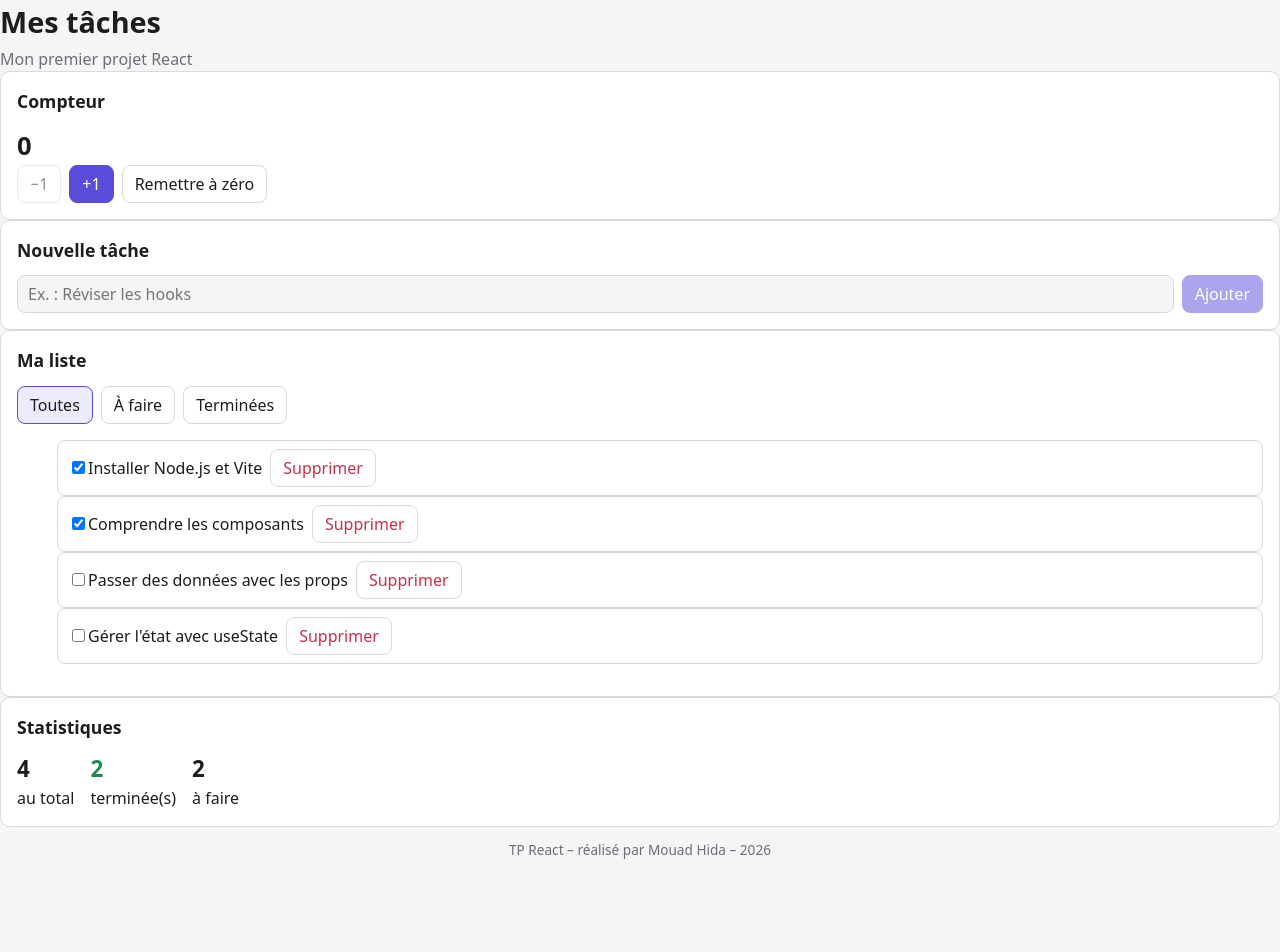
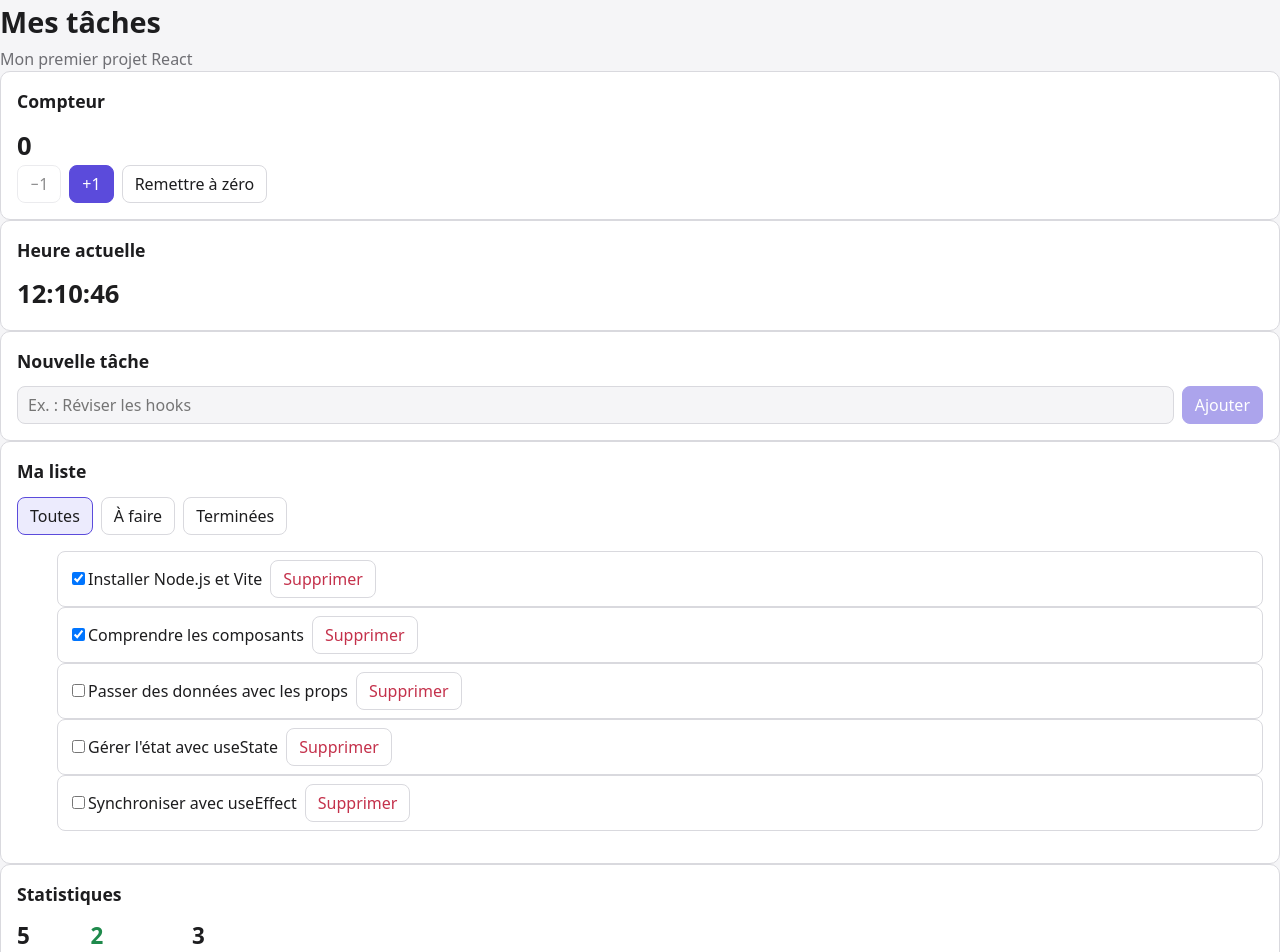
Before and after one commit to H-LAPRIME/tp-react-taches, a React (Vite) app in the folder mes-taches/: page / in a window 1280 px wide. Shown: the top 952 px of the page. Before the commit the page ends 874 px from the top, so only its background shows below. Built offline with nearby package versions, Linux system fonts and the light colour scheme.

Commit message:
Étape 5 : useEffect (horloge, chargement JSON, titre)

```diff
--- a/mes-taches/src/App.jsx
+++ b/mes-taches/src/App.jsx
@@ -1,4 +1,4 @@
-import { useState } from 'react'
+import { useEffect, useState } from 'react'
 import Entete from './components/Entete.jsx'
 import ListeTaches from './components/ListeTaches.jsx'
 import Pied from './components/Pied.jsx'
@@ -7,18 +7,46 @@ import Compteur from './components/Compteur.jsx'
 import FormulaireAjout from './components/FormulaireAjout.jsx'
 import Filtres from './components/Filtres.jsx'
 import Statistiques from './components/Statistiques.jsx'
-
-
-const TACHES_INITIALES = [
-  { id: 1, titre: 'Installer Node.js et Vite', terminee: true },
-  { id: 2, titre: 'Comprendre les composants', terminee: true },
-  { id: 3, titre: 'Passer des données avec les props', terminee: false },
-  { id: 4, titre: "Gérer l'état avec useState", terminee: false },
-]
+import Horloge from './components/Horloge.jsx'
 
 function App() {
-  const [taches, setTaches] = useState(TACHES_INITIALES)
+  const [taches, setTaches] = useState([])
   const [filtre, setFiltre] = useState('toutes')
+  const [chargement, setChargement] = useState(true)
+  const [erreur, setErreur] = useState(null)
+
+  const restantes = taches.filter((tache) => !tache.terminee).length
+
+  useEffect(() => {
+    let annule = false
+
+    fetch('/taches.json')
+      .then((reponse) => {
+        if (!reponse.ok) {
+          throw new Error(`Erreur HTTP ${reponse.status}`)
+        }
+
+        return reponse.json()
+      })
+      .then((donnees) => {
+        if (!annule) setTaches(donnees)
+      })
+      .catch((err) => {
+        if (!annule) setErreur(err.message)
+      })
+      .finally(() => {
+        if (!annule) setChargement(false)
+      })
+
+    return () => {
+      annule = true
+    }
+  }, [])
+
+  useEffect(() => {
+    document.title = `(${restantes}) Mes tâches`
+  }, [restantes])
+
   function ajouterTache(titre) {
     const nouvelleTache = { id: Date.now(), titre, terminee: false }
     setTaches((tachesActuelles) => [...tachesActuelles, nouvelleTache])
@@ -55,18 +83,27 @@ function App() {
           <Compteur />
         </Carte>
 
+        <Carte titre="Heure actuelle">
+          <Horloge />
+        </Carte>
+
         <Carte titre="Nouvelle tâche">
-          <FormulaireAjout onAjouter={ajouterTache} />
+          {!chargement && <FormulaireAjout onAjouter={ajouterTache} />}
         </Carte>
 
         <Carte titre="Ma liste">
           <Filtres filtre={filtre} onChanger={setFiltre} />
 
-<ListeTaches
+          {chargement && <p className="vide">Chargement des tâches…</p>}
+          {erreur !== null && <p className="erreur">{erreur}</p>}
+
+          {!chargement && erreur === null && (
+            <ListeTaches
               taches={tachesVisibles}
               onBasculer={basculerTache}
               onSupprimer={supprimerTache}
             />
+          )}
         </Carte>
 
         <Carte titre="Statistiques">
--- /dev/null
+++ b/mes-taches/src/components/Horloge.jsx
@@ -0,0 +1,21 @@
+import { useEffect, useState } from 'react'
+
+function Horloge() {
+  const [maintenant, setMaintenant] = useState(() => new Date())
+
+  useEffect(() => {
+    const intervalle = setInterval(() => {
+      setMaintenant(new Date())
+    }, 1000)
+
+    return () => clearInterval(intervalle)
+  }, [])
+
+  return (
+    <p className="horloge">
+      {maintenant.toLocaleTimeString('fr-FR')}
+    </p>
+  )
+}
+
+export default Horloge
```
